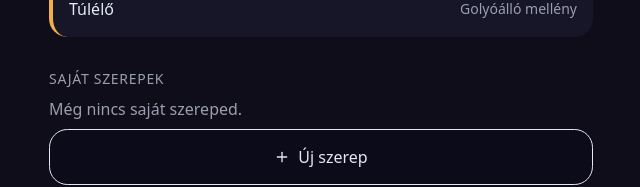
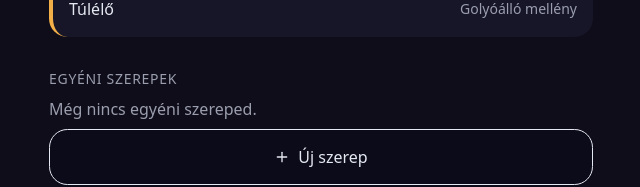
Before and after one commit to KOliver94/duskwarden, a React (Vite) app: page / in a window 1280 px wide. Both pictures are taken after a click on the button "Szerepek". Shown: the part 511-698 px from the top of the page, without its empty margins (319-959 px from the left). Built offline with nearby package versions, Linux system fonts and the light colour scheme.

Commit message:
Translate custom roles as egyéni szerepek

```diff
--- a/src/ui/screens/library/LibraryScreen.tsx
+++ b/src/ui/screens/library/LibraryScreen.tsx
@@ -79,9 +79,11 @@ export function LibraryScreen() {
           ))}
         </section>
         <section className="flex flex-col gap-2">
-          <h2 className="text-sm tracking-wider text-muted-foreground uppercase">Saját szerepek</h2>
+          <h2 className="text-sm tracking-wider text-muted-foreground uppercase">
+            Egyéni szerepek
+          </h2>
           {sorted.length === 0 && (
-            <p className="text-muted-foreground">Még nincs saját szereped.</p>
+            <p className="text-muted-foreground">Még nincs egyéni szereped.</p>
           )}
           {sorted.map((role) => (
             <RoleRow key={role.id} role={role} onOpen={() => setDetails(role)} />
--- a/src/ui/screens/library/RoleEditor.tsx
+++ b/src/ui/screens/library/RoleEditor.tsx
@@ -123,7 +123,7 @@ export function RoleEditor({
           />
         </Field>
         {targets && (
-          <Field label="Saját kérdés">
+          <Field label="Egyéni kérdés">
             <Input
               className="h-14 text-base"
               placeholder={defaultPrompt(role.action, false)}
```
